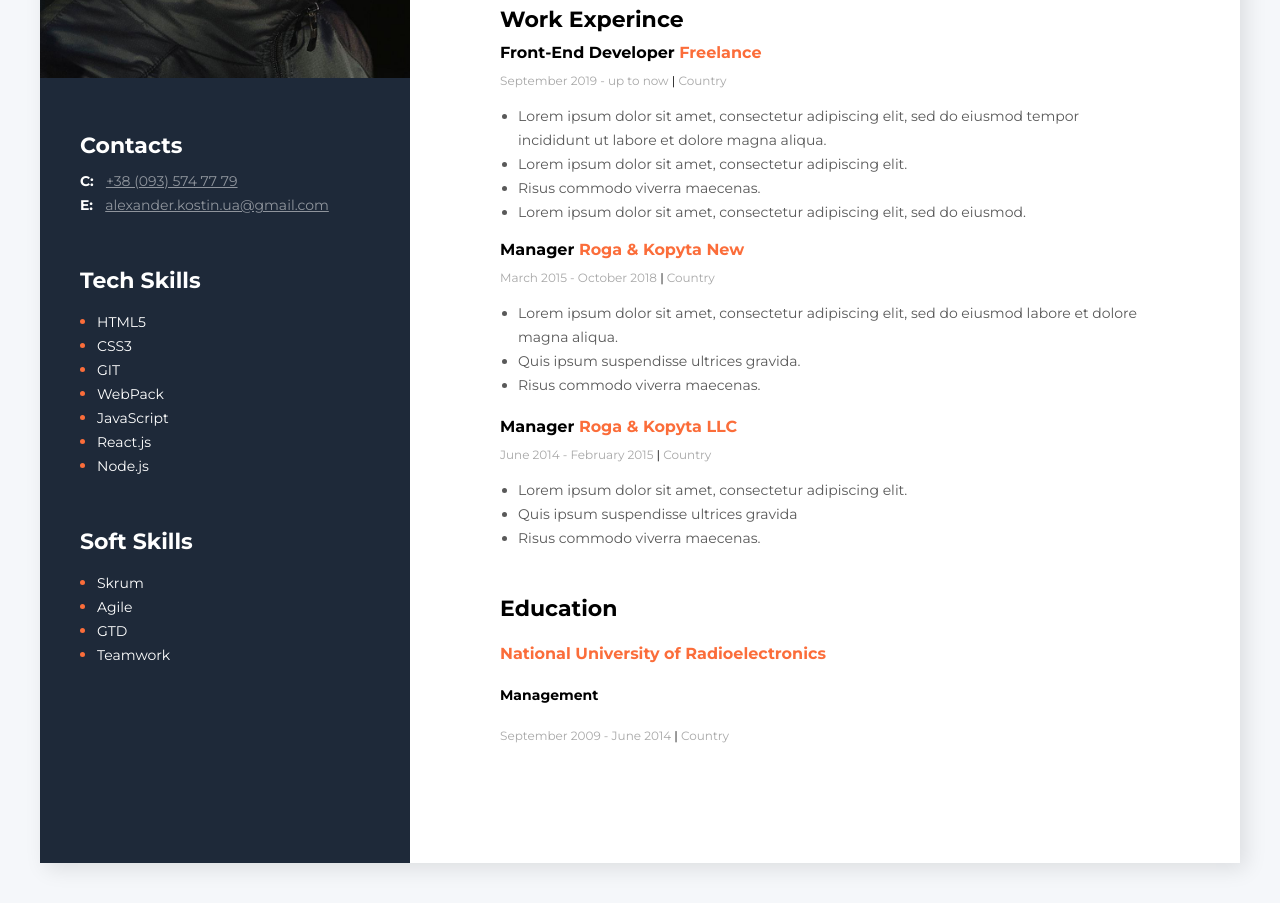
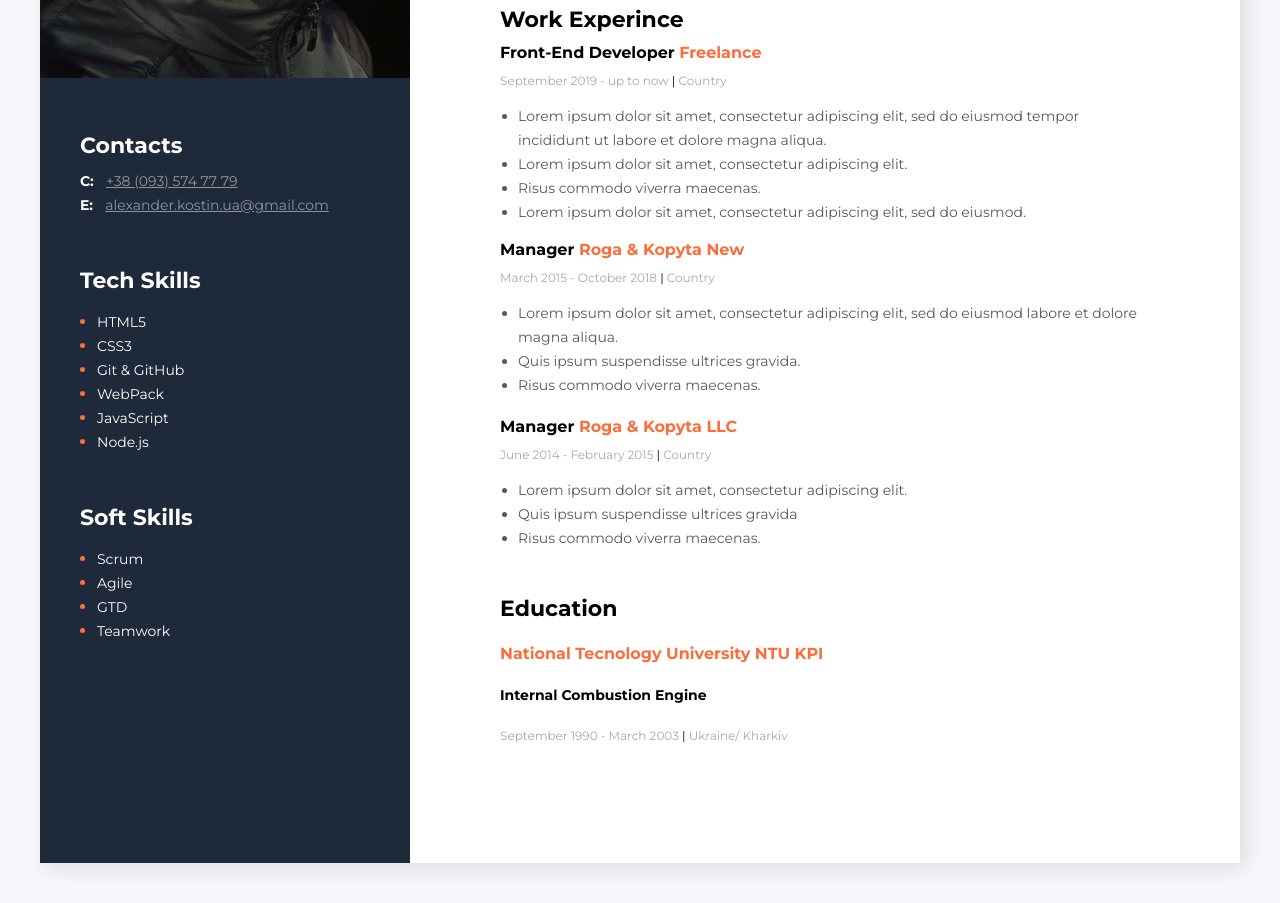
Before and after one commit to AVKostin/my-resume, a plain HTML site: page index.html in a window 1280 px wide. Shown: the part 541-1444 px from the top of the page. Drawn offline with Linux system fonts and the light colour scheme.

Commit message:
update index.html

```diff
--- a/index.html
+++ b/index.html
@@ -106,9 +106,9 @@
 
             <div class="my-edukation-section">
                 <h3 class="my-edukation-header">Education</h3>
-                <h4  class="my-experience-university">National University of Radioelectronics</span></h4>
-                <h5 class="my-experience-faculty">Management</h5>
-                <p class="my-work-experience-period">September 2009 - June 2014   <span class="my-work-experience-divider">|</span>   Country</p>
+                <h4  class="my-experience-university">National Tecnology University NTU KPI</span></h4>
+                <h5 class="my-experience-faculty">Internal Combustion Engine</h5>
+                <p class="my-work-experience-period">September 1990 - March 2003   <span class="my-work-experience-divider">|</span>   Ukraine/ Kharkiv</p>
             </div>
 
             </div>
@@ -137,10 +137,10 @@
                  <ul class="tech-skills-list">
                      <li class="tech-skills-item"><span class="tech-skills-item-text">HTML5</span></li>
                      <li class="tech-skills-item"><span class="tech-skills-item-text">CSS3</span></li>
-                     <li class="tech-skills-item"><span class="tech-skills-item-text">GIT</span></li>
+                     <li class="tech-skills-item"><span class="tech-skills-item-text">Git & GitHub</span></li>
                      <li class="tech-skills-item"><span class="tech-skills-item-text">WebPack</span></li>
                      <li class="tech-skills-item"><span class="tech-skills-item-text">JavaScript</span></li>
-                     <li class="tech-skills-item"><span class="tech-skills-item-text">React.js</span></li>
+                     <!-- <li class="tech-skills-item"><span class="tech-skills-item-text">React.js</span></li> -->
                      <li class="tech-skills-item"><span class="tech-skills-item-text">Node.js</span></li>
                  </ul>
 
@@ -150,7 +150,7 @@
              <div class="soft-skills-section">
                 <h3 class="sidebar-title">Soft Skills</h3>
                 <ul class="soft-skills-list">
-                    <li class="tech-skills-item"><span class="tech-skills-item-text">Skrum</span></li>
+                    <li class="tech-skills-item"><span class="tech-skills-item-text">Scrum</span></li>
                     <li class="tech-skills-item"><span class="tech-skills-item-text">Agile</span></li>
                     <li class="tech-skills-item"><span class="tech-skills-item-text">GTD</span></li>
                     <li class="tech-skills-item"><span class="tech-skills-item-text">Teamwork</span></li>
```
